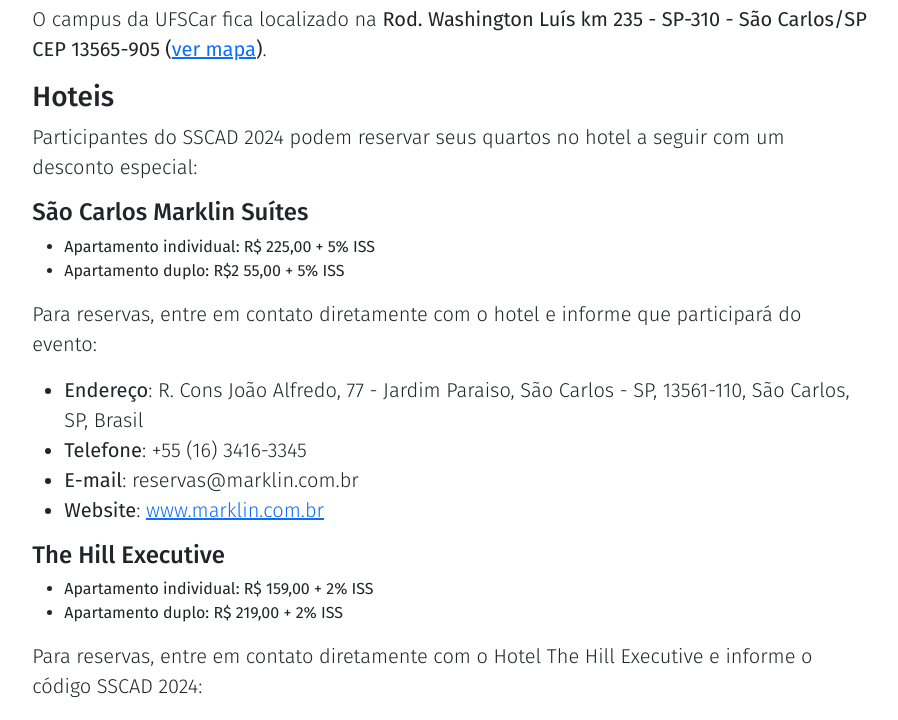
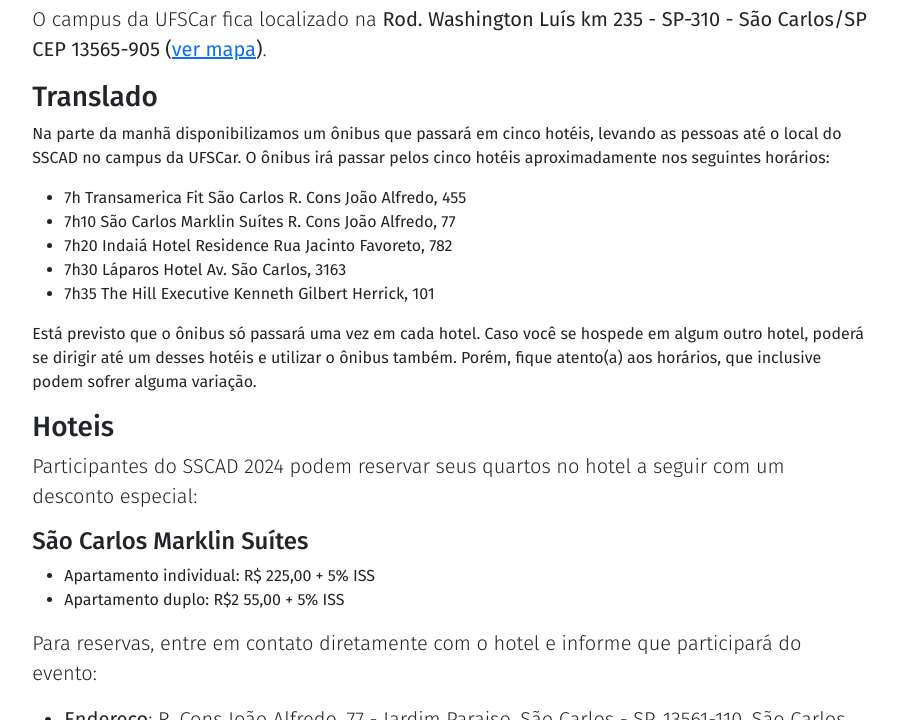
Before and after one commit to ce-acpad/sscad2024, a Jekyll site: the page built from travel_info.html, in a window 1280 px wide and 900 px high, scrolled down 891 px, cut to the strip 180-900 px from the top of the window. Shown: the whole strip, without its empty margins (189-1087 px from the left). Built offline with Jekyll 4.4.1, drawn with Linux system fonts in a browser that asks for light colours.

Commit message:
feat: translado

```diff
--- a/travel_info.html
+++ b/travel_info.html
@@ -16,6 +16,17 @@
             <iframe src="https://www.google.com/maps/embed?pb=!1m18!1m12!1m3!1d1211.559464996152!2d-47.88218083035494!3d-21.98399419874472!2m3!1f0!2f0!3f0!3m2!1i1024!2i768!4f13.1!3m3!1m2!1s0x94b870d8899b96c5%3A0x26db4c677a5af1d4!2sUFSCar%20-%20Universidade%20Federal%20de%20S%C3%A3o%20Carlos!5e1!3m2!1spt-BR!2sbr!4v1711478653669!5m2!1spt-BR!2sbr" width="800" height="300" style="border:0;" allowfullscreen="" loading="lazy" referrerpolicy="no-referrer-when-downgrade"></iframe><br>
             O campus da UFSCar fica localizado na <strong>Rod. Washington Luís km 235 - SP-310 - São Carlos/SP CEP 13565-905 (<a href="https://maps.app.goo.gl/GGmk1UiytN8vHyD99">ver mapa</a>)</strong>.
         </p>
+
+        <h3>Translado</h3>
+        <p>Na parte da manhã disponibilizamos um ônibus que passará em cinco hotéis, levando as pessoas até o local do SSCAD no campus da UFSCar. O ônibus irá passar pelos cinco hotéis aproximadamente nos seguintes horários:</p>
+        <ul>
+            <li>7h            Transamerica Fit São Carlos        R. Cons João Alfredo, 455</li>
+            <li>7h10        São Carlos Marklin Suítes        R. Cons João Alfredo, 77</li>
+            <li>7h20        Indaiá Hotel Residence        Rua Jacinto Favoreto, 782</li>
+            <li>7h30        Láparos Hotel        Av. São Carlos, 3163</li>
+            <li>7h35        The Hill Executive        Kenneth Gilbert Herrick, 101</li>
+        </ul>
+        <p>Está previsto que o ônibus só passará uma vez em cada hotel. Caso você se hospede em algum outro hotel, poderá se dirigir até um desses hotéis e utilizar o ônibus também. Porém, fique atento(a) aos horários, que inclusive podem sofrer alguma variação.</p>
 
         <h3>Hoteis</h3>
         <p class="lead">
```
